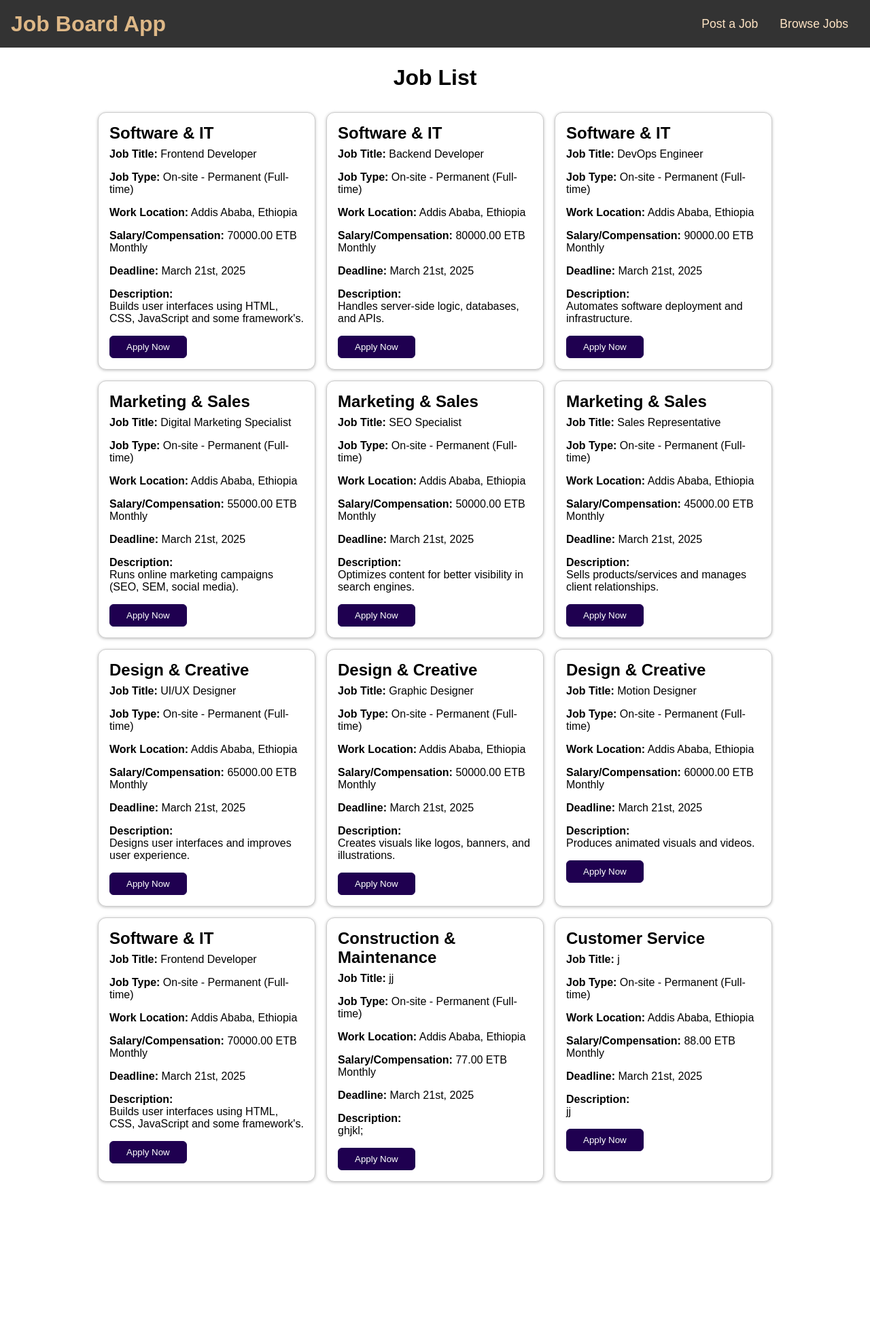
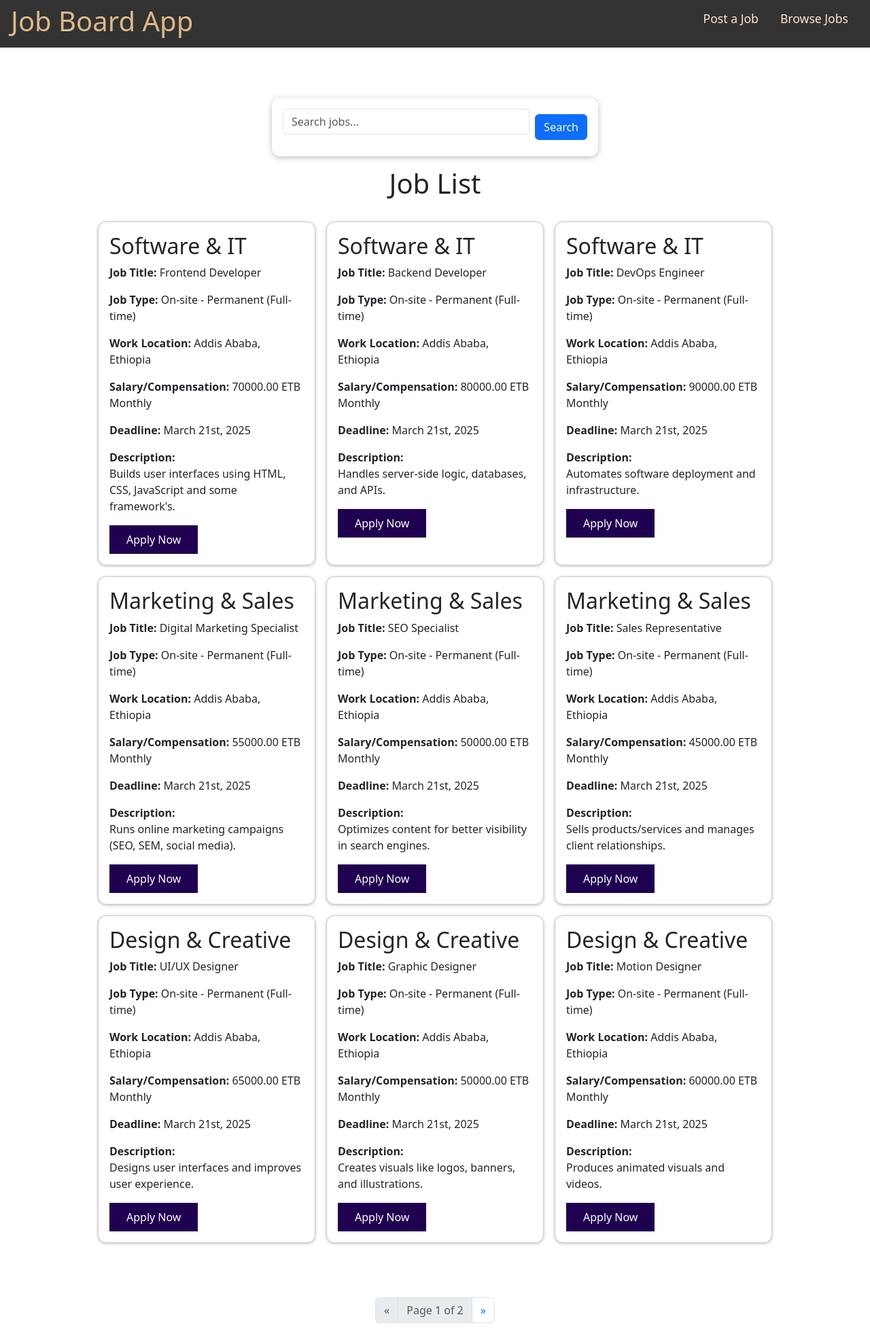
Before and after one commit to AnaMdTech/Django-Learning-Journey, a Django app: page /job-list in a window 1280 px wide. Shown: the whole page at 68% size. Before the commit the page ends 1742 px from the top, so only its background shows below. Run offline with Django 5.2, Linux system fonts and the light colour scheme; data comes from the database, SQL or seed files in the repository.

Commit message:
Add pagination functionality

```diff
--- a/job_board/apps/jobs/templates/jobs/job_list.html
+++ b/job_board/apps/jobs/templates/jobs/job_list.html
@@ -4,6 +4,17 @@
 
 {% block content %}
 <div class="container">
+  <form method="get" class="d-flex mb-3 align-items-center justify-center" role="search">
+    <input
+      type="text"
+      name="q"
+      class="form-control me-2"
+      placeholder="Search jobs..."
+      aria-label="Search"
+    >
+    <button class="btn btn-primary" type="submit">Search</button>
+  </form>
+
   <h1>Job List</h1>
 
   <div class="job-container">
@@ -26,4 +37,39 @@
     {% endfor %}
   </div>
 </div>
+
+<nav aria-label="Page navigation" class="mt-4">
+  <ul class="pagination justify-content-center">
+    {% if page_obj.has_previous %}
+      <li class="page-item">
+        <a class="page-link" href="?page={{ page_obj.previous_page_number }}" aria-label="Previous">
+          <span aria-hidden="true">&laquo;</span>
+        </a>
+      </li>
+    {% else %}
+      <li class="page-item disabled">
+        <span class="page-link">&laquo;</span>
+      </li>
+    {% endif %}
+
+    <li class="page-item disabled">
+      <span class="page-link">
+        Page {{ page_obj.number }} of {{ page_obj.paginator.num_pages }}
+      </span>
+    </li>
+
+    {% if page_obj.has_next %}
+      <li class="page-item">
+        <a class="page-link" href="?page={{ page_obj.next_page_number }}" aria-label="Next">
+          <span aria-hidden="true">&raquo;</span>
+        </a>
+      </li>
+    {% else %}
+      <li class="page-item disabled">
+        <span class="page-link">&raquo;</span>
+      </li>
+    {% endif %}
+  </ul>
+</nav>
+
 {% endblock content %}
--- a/job_board/apps/jobs/templates/jobs/layout.html
+++ b/job_board/apps/jobs/templates/jobs/layout.html
@@ -7,6 +7,9 @@
   <meta name="viewport" content="width=device-width, initial-scale=1.0">
   <title> {% block title %} Job Board App {% endblock title %} </title>
   <link rel="stylesheet" href="{% static "jobs/styles.css" %}">
+  <!-- Add inside <head> -->
+  <link href="https://cdn.jsdelivr.net/npm/bootstrap@5.3.2/dist/css/bootstrap.min.css" rel="stylesheet">
+
   {% block css_files %}{% endblock css_files %}
 </head>
 <body>
--- a/job_board/apps/jobs/views.py
+++ b/job_board/apps/jobs/views.py
@@ -45,3 +45,10 @@ class JobListView(ListView):
     model = Job # define the model
     template_name = "jobs/job_list.html" # dont need to explicitly define the template name cause the default is job_form --> <app>/<model>_<viewtype>.html
     context_object_name = "jobs" # define the variable to use in the template the default is object_list
+    paginate_by = 9  # Show 9 jobs per page
+
+    def get_queryset(self):
+        query = self.request.GET.get('q')
+        if query: # if there is a query
+            return Job.objects.filter(title__icontains=query) # filter the jobs by the query
+        return Job.objects.all()
```
